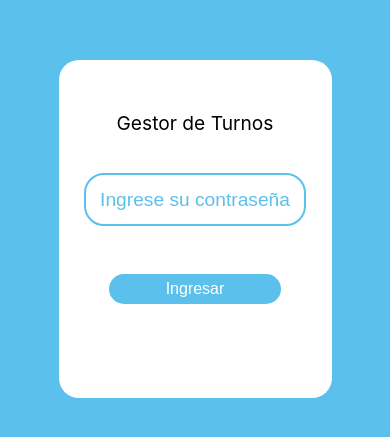
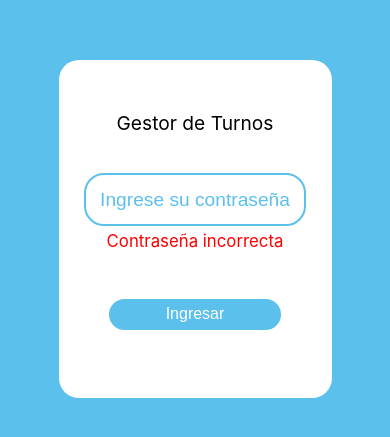
Before and after one commit to MatiDalce/gestorTurnos_React_Node, a React (Create React App) app in the folder frontend/: page /login in a window 390 px wide. Shown: the part 193-630 px from the top of the page. Built offline with nearby package versions, Linux system fonts and the light colour scheme.

Commit message:
Componente ErrorMsg

```diff
--- /dev/null
+++ b/frontend/src/components/ErrorMsg/ErrorMsg.jsx
@@ -0,0 +1,10 @@
+import React from 'react'
+import './errorMsg.css'
+
+const ErrorMsg = ({text}) => {
+    return (
+        <p className='error-pass'>{text}</p>
+    )
+}
+
+export default ErrorMsg
--- /dev/null
+++ b/frontend/src/components/ErrorMsg/errorMsg.css
@@ -0,0 +1,6 @@
+
+.error-pass {
+    color: red;
+    font-size: 1.5em;
+    margin: 3% 0 0 0;
+}
--- a/frontend/src/pages/Login/Login.jsx
+++ b/frontend/src/pages/Login/Login.jsx
@@ -4,6 +4,7 @@ import Button from '../../components/Button/Button';
 import Title from '../../components/Title/Title';
 import './login.css';
 import { useNavigate } from 'react-router-dom';
+import ErrorMsg from '../../components/ErrorMsg/ErrorMsg';
 
 const Login = () => {
   const navigate = useNavigate();
@@ -37,6 +38,9 @@ const Login = () => {
               placeholder={'Ingrese su contraseña'}
               margin='5% 0'
             />
+            <div className="login-error-container">
+              <ErrorMsg text='Contraseña incorrecta' />
+            </div>
           </div>
           <div className="login-btn-box">
             <Button
--- a/frontend/src/pages/Login/login.css
+++ b/frontend/src/pages/Login/login.css
@@ -28,7 +28,10 @@
 
 .login-input-box {
     width: 50%;
-    margin: 10% 0 15% 0;
+    margin: 10% 0 8% 0;
+    display: flex;
+    flex-direction: column;
+    align-items: center;
 }
 
 .login-btn-box {
@@ -49,6 +52,9 @@
     .login-btn-box {
         width: 90%;
     }
+    .login-error-container {
+        font-size: 0.7em;
+    }
 }
 /* SMALL */
 @media screen and (min-width: 577px) and (max-width: 767px) {
@@ -64,6 +70,9 @@
     .login-btn-box {
         width: 60%;
     }
+    .login-error-container {
+        font-size: 0.7em;
+    }
 }
 /* MEDIUM */
 @media screen and (min-width: 768px) and (max-width: 991px) {
@@ -78,6 +87,9 @@
 
     .login-btn-box {
         width: 60%;
+    }
+    .login-error-container {
+        font-size: 1em;
     }
 }
 /* LARGE */
```
